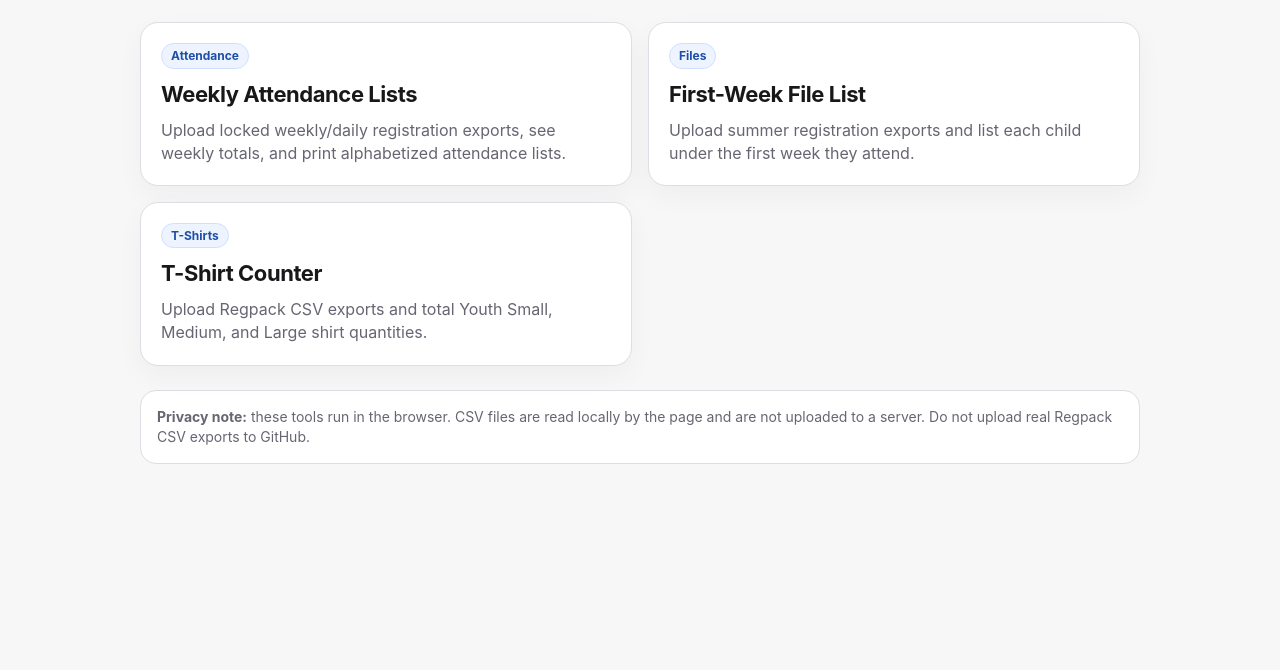
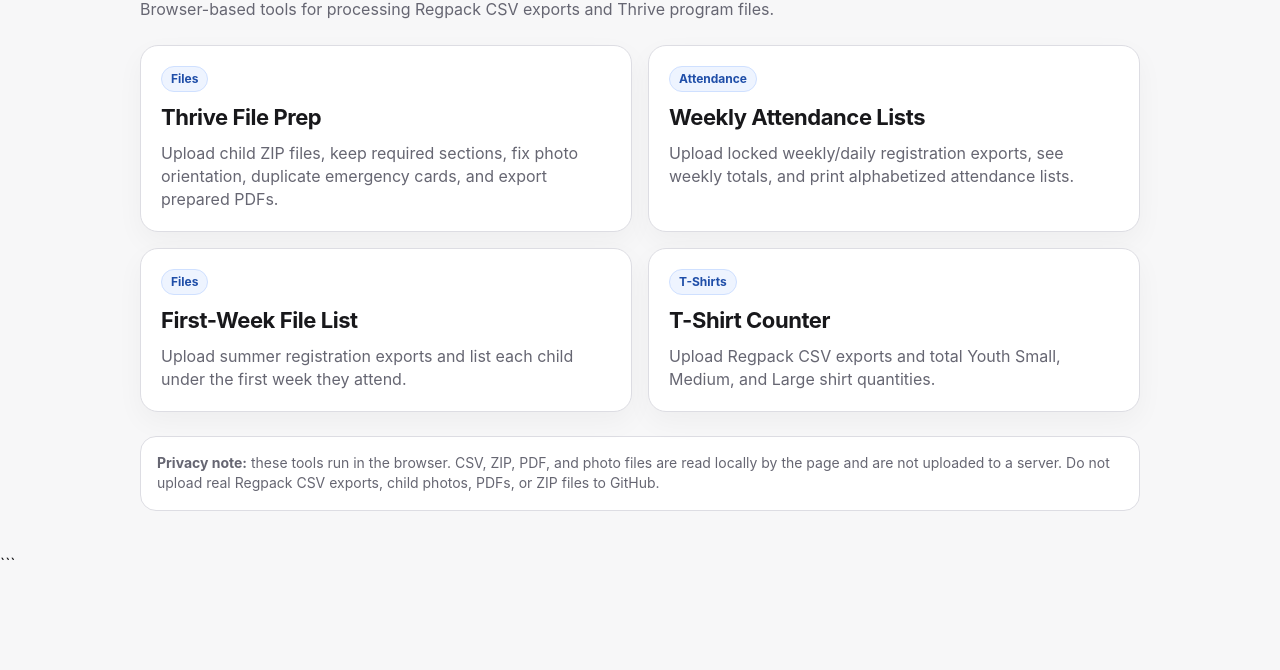
Before and after one commit to registrar-thrive/Manager-Tools, a plain HTML site: page index.html in a window 1280 px wide. Shown: the part 130-800 px from the top of the page. Drawn offline with Linux system fonts and the light colour scheme.

Commit message:
Update index.html

````diff
--- a/index.html
+++ b/index.html
@@ -1,3 +1,4 @@
+```html
 <!doctype html>
 <html lang="en">
 <head>
@@ -100,9 +101,15 @@
 <body>
   <main>
     <h1>Manager Tools</h1>
-    <p>Browser-based tools for processing Regpack CSV exports.</p>
+    <p>Browser-based tools for processing Regpack CSV exports and Thrive program files.</p>
 
     <div class="grid">
+      <a class="card" href="thrive-file-prep-orientation-fixed.html">
+        <span class="tag">Files</span>
+        <h2>Thrive File Prep</h2>
+        <p>Upload child ZIP files, keep required sections, fix photo orientation, duplicate emergency cards, and export prepared PDFs.</p>
+      </a>
+
       <a class="card" href="weekly-attendance-lists-daily-v2.html">
         <span class="tag">Attendance</span>
         <h2>Weekly Attendance Lists</h2>
@@ -123,9 +130,10 @@
     </div>
 
     <div class="note">
-      <strong>Privacy note:</strong> these tools run in the browser. CSV files are read locally by the page and are not uploaded to a server.
-      Do not upload real Regpack CSV exports to GitHub.
+      <strong>Privacy note:</strong> these tools run in the browser. CSV, ZIP, PDF, and photo files are read locally by the page and are not uploaded to a server.
+      Do not upload real Regpack CSV exports, child photos, PDFs, or ZIP files to GitHub.
     </div>
   </main>
 </body>
 </html>
+```
````
